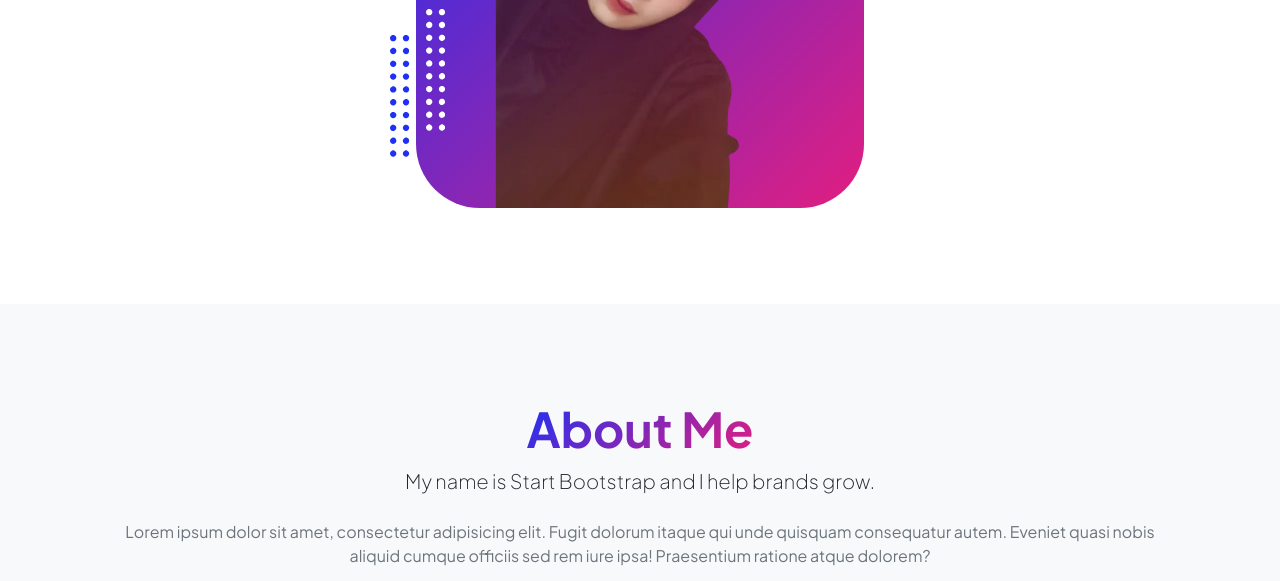
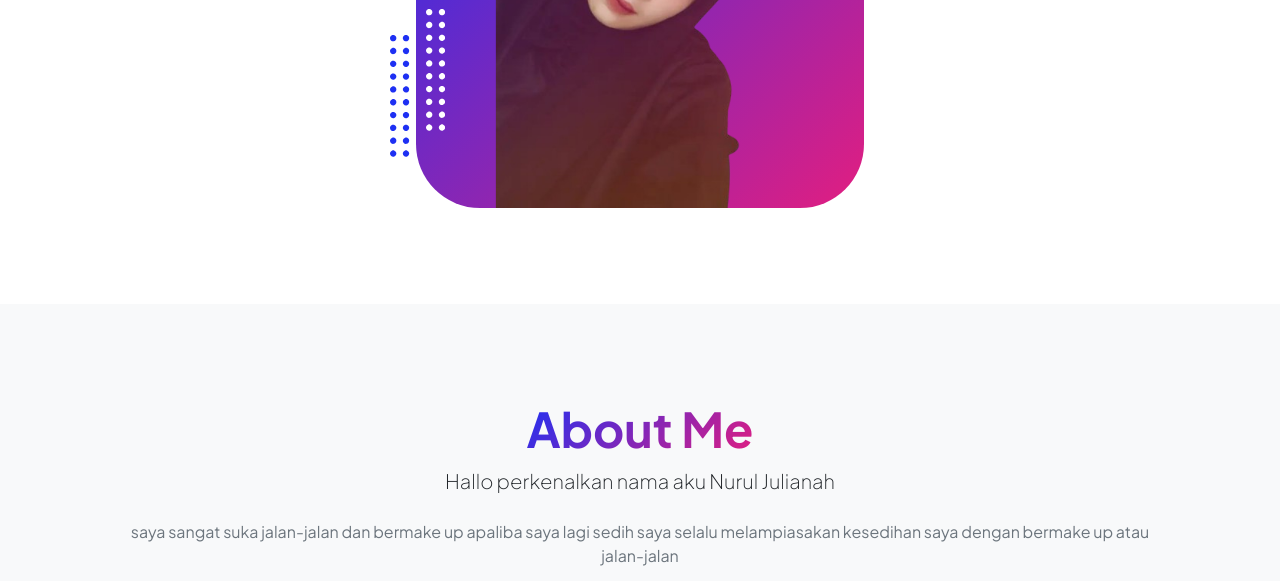
Before and after one commit to Nurul2407/nuruljulianah.github.io, a plain HTML site: page index.html in a window 1280 px wide. Shown: the part 761-1342 px from the top of the page. Drawn offline with nearby package versions, Linux system fonts and the light colour scheme.

Commit message:
Update index.html

```diff
--- a/index.html
+++ b/index.html
@@ -444,13 +444,12 @@
                   <span class="text-gradient d-inline">About Me</span>
                 </h2>
                 <p class="lead fw-light mb-4">
-                  My name is Start Bootstrap and I help brands grow.
+                  Hallo perkenalkan nama aku Nurul Julianah
                 </p>
                 <p class="text-muted">
-                  Lorem ipsum dolor sit amet, consectetur adipisicing elit.
-                  Fugit dolorum itaque qui unde quisquam consequatur autem.
-                  Eveniet quasi nobis aliquid cumque officiis sed rem iure ipsa!
-                  Praesentium ratione atque dolorem?
+                  saya sangat suka jalan-jalan dan bermake up apaliba saya lagi
+                  sedih saya selalu melampiasakan kesedihan saya dengan bermake
+                  up atau jalan-jalan
                 </p>
                 <div class="d-flex justify-content-center fs-2 gap-4">
                   <a class="text-gradient" href="#!"
```
